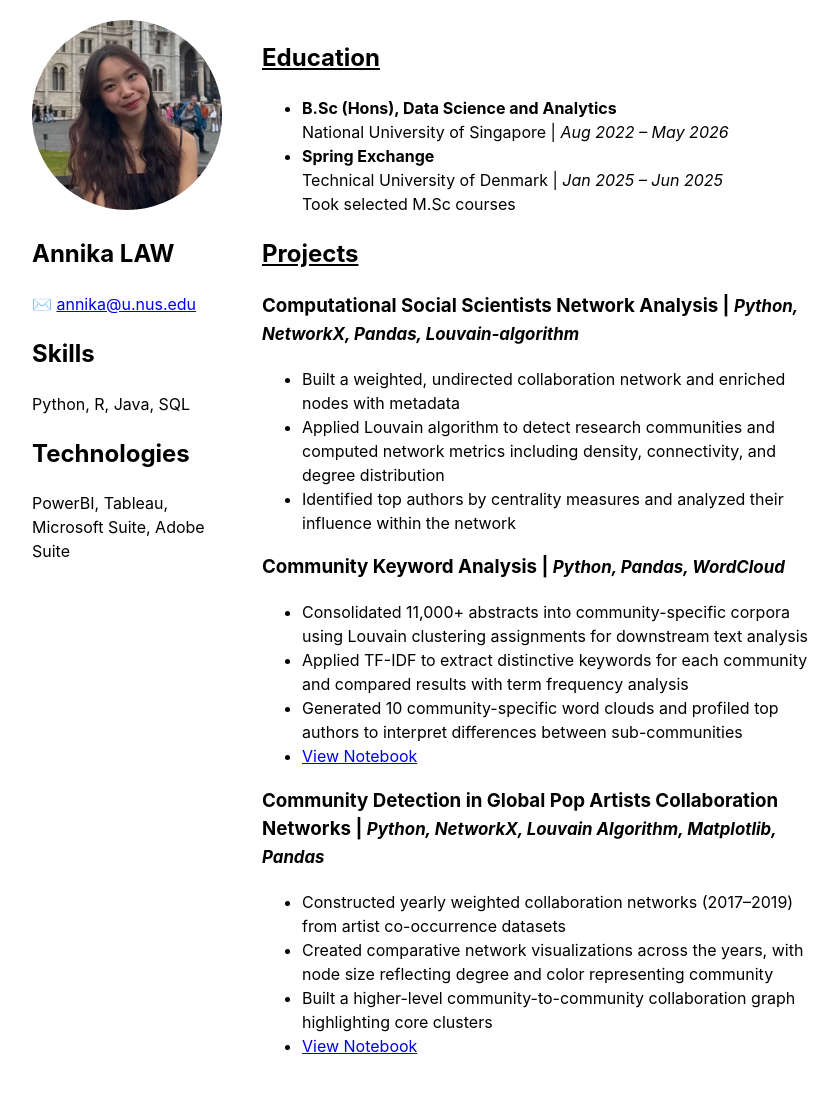
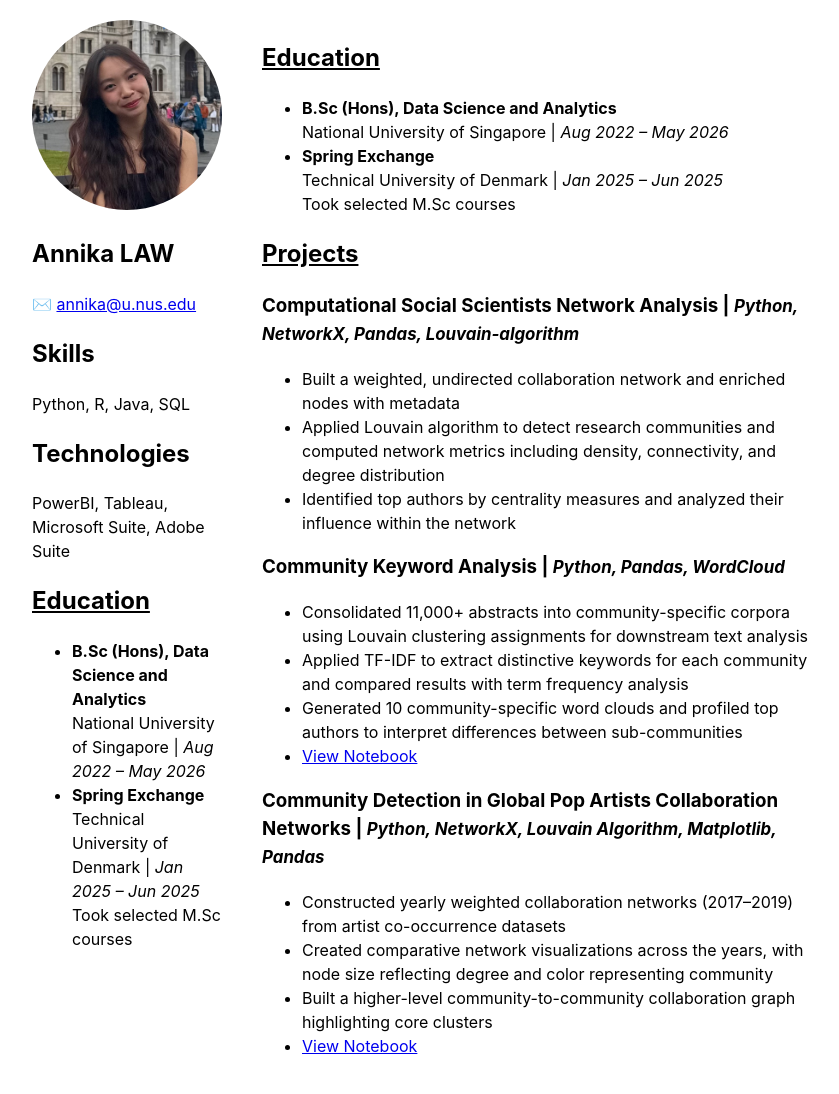
Before and after one commit to annikaljy/annikaljy.github.io, a Jekyll site: the page built from index.md, in a window 1280 px wide. Shown: the whole page, without its empty margins (208-1047 px from the left). Built offline with Jekyll 4.4.1, drawn with Linux system fonts in a browser that asks for light colours.

Commit message:
Update index.md

```diff
--- a/index.md
+++ b/index.md
@@ -4,15 +4,29 @@ title: Annika Law Jie Yu
 ---
 
 <div style="display: flex; gap: 40px; align-items: flex-start;">
-  <!-- Left column: photo + contact -->
+    <!-- Left column: photo + contact + education -->
   <div style="flex: 1; max-width: 200px;">
     <img src="/assets/photo.jpg" alt="Annika" style="width:100%; border-radius:50%; object-fit:cover;">
     <h2>Annika LAW</h2>
     <p>✉️ <a href="mailto:annika@u.nus.edu">annika@u.nus.edu</a></p>
+
     <h2>Skills</h2>
     <p>Python, R, Java, SQL</p>
+
     <h2>Technologies</h2>
     <p>PowerBI, Tableau, Microsoft Suite, Adobe Suite</p>
+
+    <!-- Moved Education here -->
+    <h2 style="text-decoration: underline;">Education</h2>
+    <ul>
+      <li><strong>B.Sc (Hons), Data Science and Analytics</strong><br>
+          National University of Singapore | <em>Aug 2022 – May 2026</em>
+      </li>
+      <li><strong>Spring Exchange</strong><br>
+          Technical University of Denmark | <em>Jan 2025 – Jun 2025</em><br>
+          Took selected M.Sc courses
+      </li>
+    </ul>
   </div>
 
   <!-- Right column: main content -->
```
